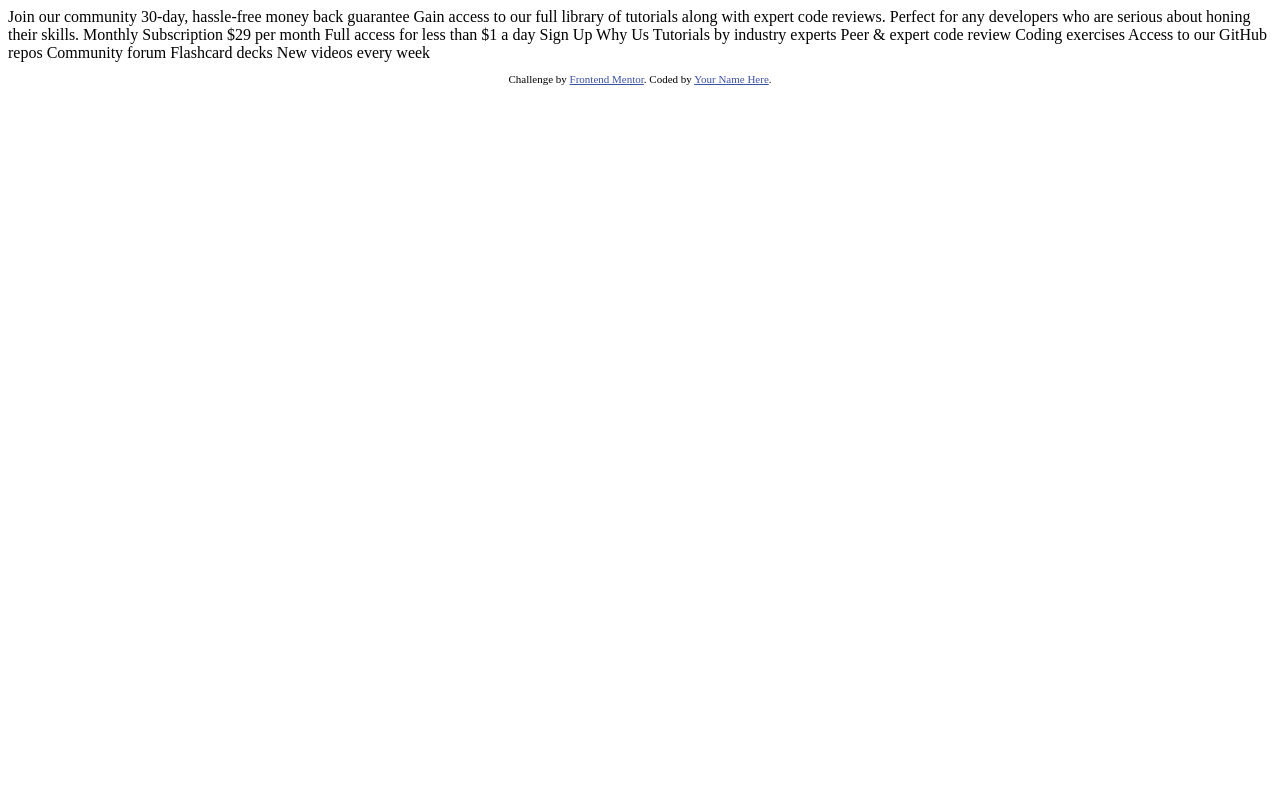
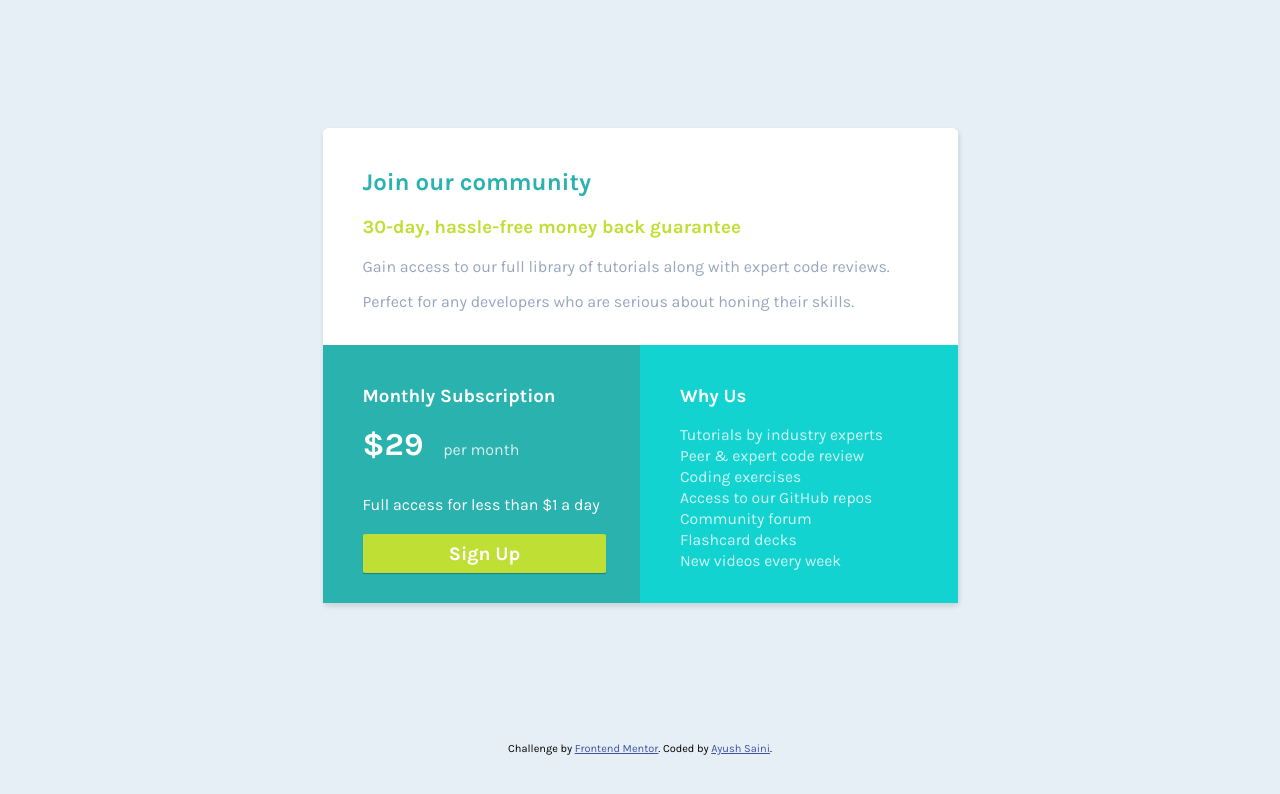
Before and after one commit to AyushSaini00/single-price-grid-component-master, a plain HTML site: page index.html in a window 1280 px wide. Drawn offline with Linux system fonts and the light colour scheme.

Commit message:
challenge completed

```diff
--- a/index.html
+++ b/index.html
@@ -5,6 +5,9 @@
   <meta name="viewport" content="width=device-width, initial-scale=1.0"> <!-- displays site properly based on user's device -->
 
   <link rel="icon" type="image/png" sizes="32x32" href="./images/favicon-32x32.png">
+  <link href="https://fonts.googleapis.com/css2?family=Karla:wght@400;700&display=swap" rel="stylesheet">
+  <link rel="stylesheet" type="text/css" href="style.css">
+
 
   <title>Frontend Mentor | Single Price Grid Component</title>
 
@@ -15,36 +18,46 @@
   </style>
 </head>
 <body>
-  Join our community
+    <div class="container">
+        <div class="grid">
+            <div class="top">
+              <h2>Join our community</h2>
 
-  30-day, hassle-free money back guarantee
+              <h3>30-day, hassle-free money back guarantee</h3>
 
-  Gain access to our full library of tutorials along with expert code reviews.
-  Perfect for any developers who are serious about honing their skills.
+              <p>Gain access to our full library of tutorials along with expert code reviews.</p>
+              <p>Perfect for any developers who are serious about honing their skills.</p>
+            </div>
+            <div class="bottom">
+                <div class="bottom-left">
+                  <h3>Monthly Subscription</h3>
 
-  Monthly Subscription
+                  <h1>&dollar;29</h1> <span class="h1-dollar">per month</span>
 
-  &dollar;29 per month
+                  <p>Full access for less than &dollar;1 a day</p>
 
-  Full access for less than &dollar;1 a day
-
-  Sign Up
-
-  Why Us
-
-  Tutorials by industry experts
-  Peer &amp; expert code review
-  Coding exercises
-  Access to our GitHub repos
-  Community forum
-  Flashcard decks
-  New videos every week
-
-  <footer>
-    <p class="attribution">
-      Challenge by <a href="https://www.frontendmentor.io?ref=challenge" target="_blank">Frontend Mentor</a>.
-      Coded by <a href="#">Your Name Here</a>.
-    </p>
-  </footer>
+                  <a href="#" class="signup" role="button">Sign Up</a>
+                </div>
+                <div class="bottom-right">
+                  <h3>Why Us</h3>
+                  <ul>
+                    <li class="points">Tutorials by industry experts</li>
+                    <li class="points">Peer &amp; expert code review</li>
+                    <li class="points">Coding exercises</li>
+                    <li class="points">Access to our GitHub repos</li>
+                    <li class="points">Community forum</li>
+                    <li class="points">Flashcard decks</li>
+                    <li class="points">New videos every week</li>
+                  </ul>
+                </div>
+            </div>
+        </div>
+      <footer>
+        <p class="attribution">
+          Challenge by <a href="https://www.frontendmentor.io?ref=challenge" target="_blank">Frontend Mentor</a>.
+          Coded by <a href="https://ayushsaini00.github.io/myportfolio/index.html" target="_blank">Ayush Saini</a>.
+        </p>
+      </footer>
+    </div>
 </body>
 </html>
--- /dev/null
+++ b/style.css
@@ -0,0 +1,165 @@
+/*  COLORS */
+
+/*
+    Cyan: hsl(179, 62%, 43%)
+    Bright Yellow: hsl(71, 73%, 54%)
+
+
+
+    Light Gray: hsl(204, 43%, 93%)
+    Grayish Blue: hsl(218, 22%, 67%)
+
+ */
+/* 16px = 1rem */
+html,
+body {
+    margin: 0;
+    padding: 0;
+    font-family: 'karla', sans-serif;
+    font-size: 16px;
+    background-color: hsl(204, 43%, 93%);
+}
+
+.container {
+    box-sizing: border-box;
+    height: 100%;
+    width: 100%;
+    display: flex;
+    flex-direction: column;
+}
+
+
+
+.grid {
+    height: 475px;
+    width: 635px;
+    background-color: #fff;
+    border-radius: 1%;
+    margin: 10% auto;
+    box-shadow: 1px 3px 4px 1px rgba(0,0,0,0.1);
+}
+
+.top {
+    height: 177px;
+    padding: 2.5rem 2.5rem 0 2.5rem;
+
+}
+
+.top h2 {
+    color: hsl(179, 62%, 43%);
+    font-weight: 700;
+    margin-top: 0;
+}
+.top h3 {
+    color: hsl(71, 73%, 54%);
+}
+.top p {
+    color:  hsl(218, 22%, 67%);
+}
+
+.bottom {
+    height: 258px;
+    display: flex;
+    color: #fff;
+    flex-direction: row;
+}
+
+.bottom h3 {
+    margin-top: 0;
+}
+.bottom h1 {
+    display: inline-block;
+    margin-top: 0;
+    margin-right: 1rem;;
+}
+
+.bottom p {
+    margin: 0.7rem 0 1.2rem 0;
+}
+
+
+
+.bottom-left {
+    background-color: hsl(179, 62%, 43%);
+    padding: 2.5rem;
+    width: 50%;
+
+}
+
+.h1-dollar {
+    display: inline-block;
+    font-weight: 100;
+    color: rgb(255, 255, 255,0.8);
+}
+
+.signup {
+    text-decoration: none;
+    color: #fff;
+    background-color: hsl(71, 73%, 54%);
+    display: block;
+    width: 100%;
+    text-align: center;
+    border-radius: 2%;
+    font-size: 1.2rem;
+    font-weight: 700;
+    padding: 0.5rem 0.2rem;
+    box-shadow: 0 1px 1px rgba(0,0,0,0.3);
+
+}
+
+.signup:hover {
+    background-color: hsl(71, 73%, 48%);
+    cursor: pointer;
+}
+
+.bottom-right {
+    background-color: hsl(179, 84%, 45%);
+    padding: 2.5rem;
+    width: 50%;
+}
+
+ul {
+    list-style: none;
+    padding: 0;
+
+}
+
+li {
+
+}
+
+.points {
+    padding: 0 0 3px 0;
+    margin: 0;
+    color: rgba(255,255,255,0.8);
+    font-size: 0.98rem;
+}
+
+/* 45 rem = 720px */
+
+@media (max-width: 45rem){
+    .grid {
+        height: auto;
+        width: 100%;
+        max-width: 45rem;
+        margin: 0;
+    }
+
+    .top {
+        height: auto;
+    }
+    .bottom {
+        flex-direction: column;
+        height: auto;
+    }
+
+    .bottom-left {
+        border-bottom-right-radius: 0px;
+        width: inherit;
+    }
+
+    .bottom-right {
+        border-bottom-left-radius: 1%;
+        width: inherit;
+    }
+}
```
